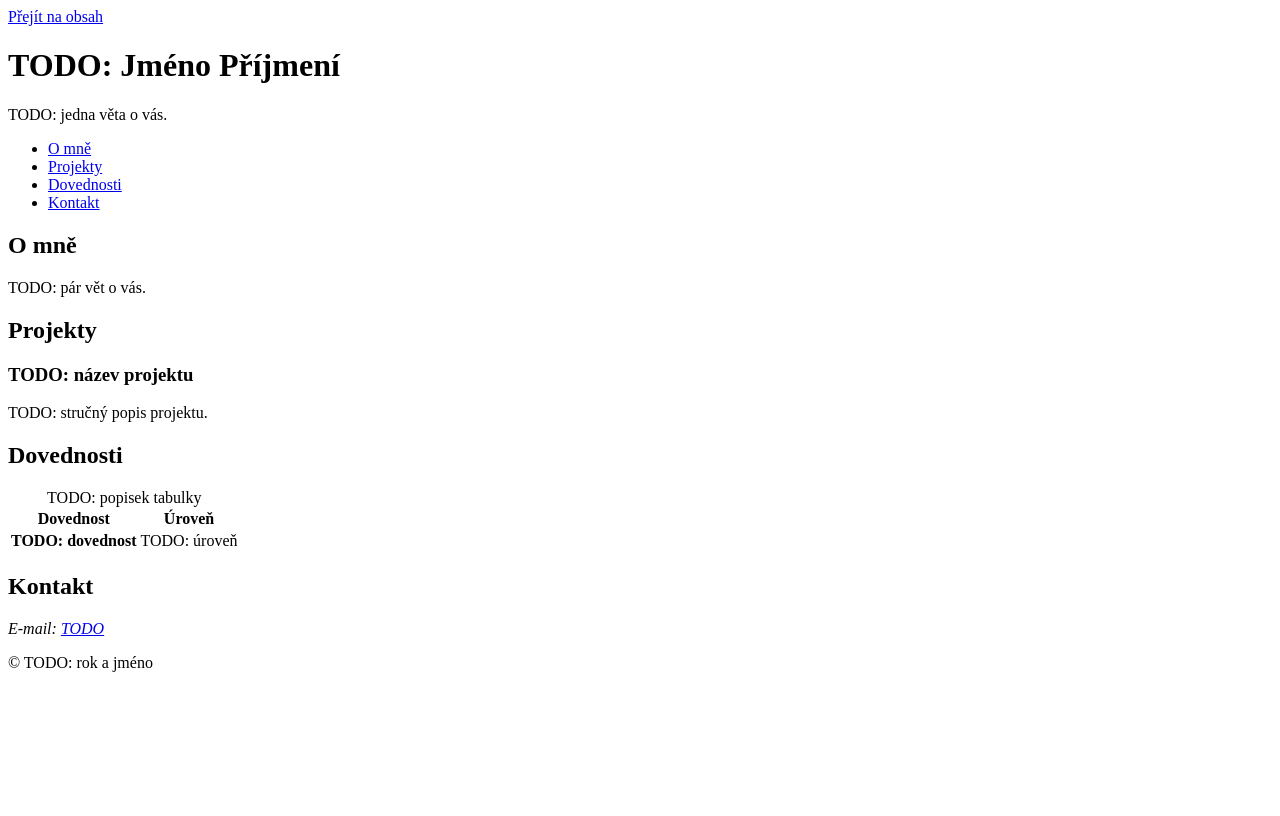
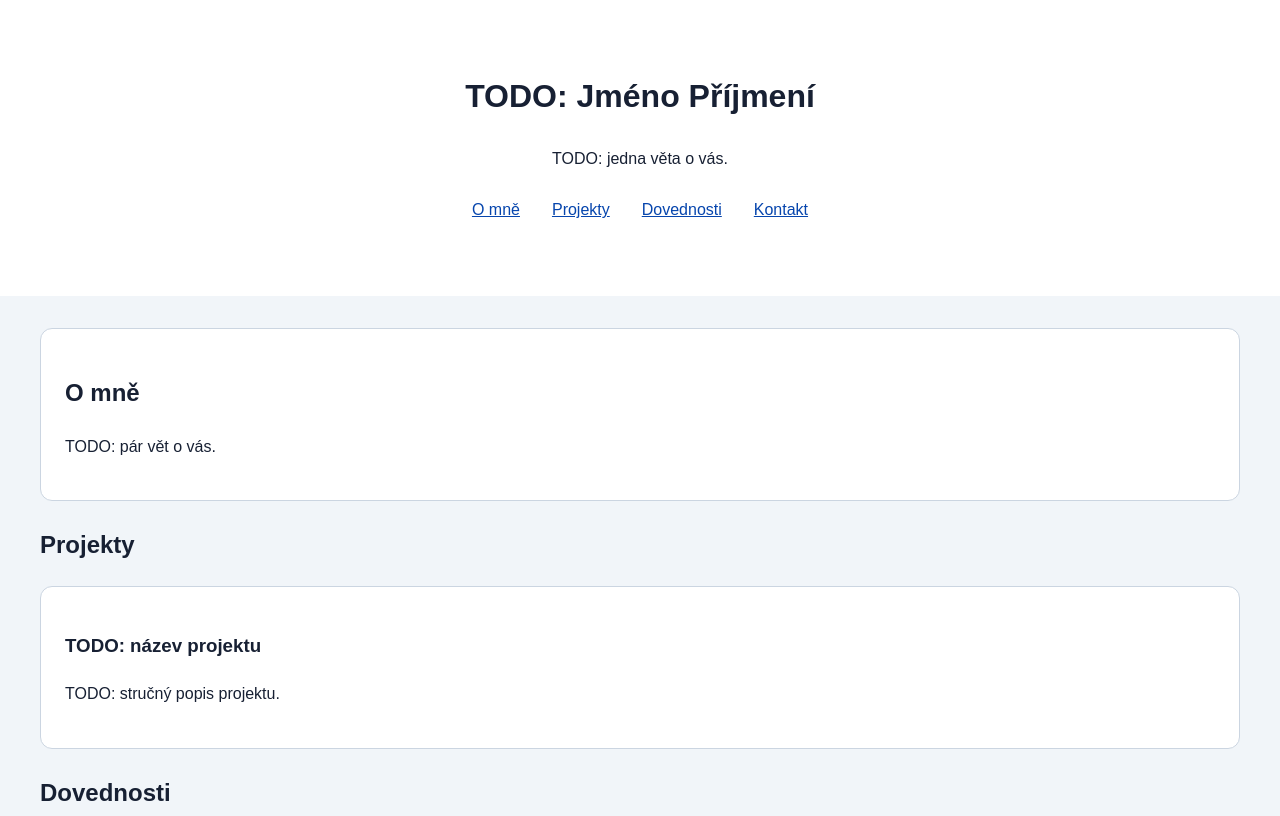
Before and after one commit to samuelbartolotti/osobni-stranka, a plain HTML site: page index.html in a window 1280 px wide. Shown: the top 816 px of the page. Drawn offline with Linux system fonts and the light colour scheme; files that its build step writes are made by us from their sources.

Commit message:
feat: responzivni rozlozeni stranky

```diff
--- a/index.html
+++ b/index.html
@@ -6,7 +6,7 @@
   <!-- TODO (tmavý režim): po přidání tmavého schématu změňte content na "light dark" -->
   <meta name="color-scheme" content="light">
   <title>TODO: Jméno Příjmení – osobní stránka</title>
-  <link rel="stylesheet" href="css/style.css">
+  <link rel="stylesheet" href="style.css">
 </head>
 <body>
   <a class="skip-link" href="#obsah">Přejít na obsah</a>
--- a/style.css
+++ b/style.css
@@ -1,33 +1,139 @@
-@media (min-width: 40em) {
-  /* TODO */
+
+/* Základní nastavení – mobil jako výchozí */
+* {
+  box-sizing: border-box;
 }
 
-@media (min-width: 60em) {
-  /* TODO */
+html {
+  scroll-behavior: smooth;
 }
 
-@media (min-width: 80em) {
-  /* TODO */
+body {
+  margin: 0;
+  padding: 0;
+  font-family: Arial, sans-serif;
+  font-size: 1rem;
+  line-height: 1.7;
+  background-color: #f1f5f9;
+  color: #172033;
 }
 
-@media (prefers-color-scheme: dark) {
-  :root {
-    /* TODO */
+a {
+  color: #0645ad;
+}
+
+.site-header {
+  padding: 2rem 1rem;
+  text-align: center;
+  background-color: #ffffff;
+}
+
+nav ul {
+  display: flex;
+  flex-wrap: wrap;
+  justify-content: center;
+  gap: 0.5rem;
+  padding: 0;
+  list-style: none;
+}
+
+nav a {
+  display: block;
+  padding: 0.5rem;
+}
+
+main {
+  width: calc(100% - 2rem);
+  max-width: 75rem;
+  margin: 2rem auto;
+}
+
+.card {
+  padding: 1rem;
+  margin-bottom: 1.5rem;
+  background-color: #ffffff;
+  border: 1px solid #cbd5e1;
+  border-radius: 0.75rem;
+}
+
+.project-grid {
+  display: grid;
+  grid-template-columns: minmax(0, 1fr);
+  gap: 1rem;
+}
+
+.project-grid img {
+  display: block;
+  width: 100%;
+  max-width: 100%;
+  height: auto;
+}
+
+table {
+  width: 100%;
+  border-collapse: collapse;
+}
+
+th,
+td {
+  padding: 0.75rem;
+  border: 1px solid #64748b;
+  overflow-wrap: anywhere;
+}
+
+.skip-link {
+  position: absolute;
+  top: -10rem;
+  left: 1rem;
+  padding: 0.75rem;
+  background-color: #ffffff;
+  color: #172033;
+}
+
+.skip-link:focus {
+  top: 1rem;
+}
+
+footer {
+  padding: 1rem;
+  text-align: center;
+}
+
+/* První zlom – větší mobil a malý tablet */
+@media (min-width: 40em) {
+  .project-grid {
+    grid-template-columns: repeat(2, minmax(0, 1fr));
+  }
+
+  .card {
+    padding: 1.5rem;
+  }
+
+  nav ul {
+    gap: 1rem;
   }
 }
 
-@media (prefers-contrast: more) {
-  /* TODO */
+/* Druhý zlom – notebook */
+@media (min-width: 60em) {
+  .project-grid {
+    grid-template-columns: repeat(3, minmax(0, 1fr));
+  }
+
+  .site-header {
+    padding: 3rem;
+  }
 }
 
-@media (prefers-reduced-motion: reduce) {
-  /* TODO */
+/* Třetí zlom – široký monitor */
+@media (min-width: 80em) {
+  main {
+    max-width: 75rem;
+  }
+
+  .project-grid {
+    gap: 1.5rem;
+  }
 }
 
-@media (prefers-reduced-transparency: reduce) {
-  /* TODO */
-}
-
-@media (forced-colors: active) {
-  /* TODO */
-}
+/* Ostatní media rules doplníme v dalších větvích. */
```
